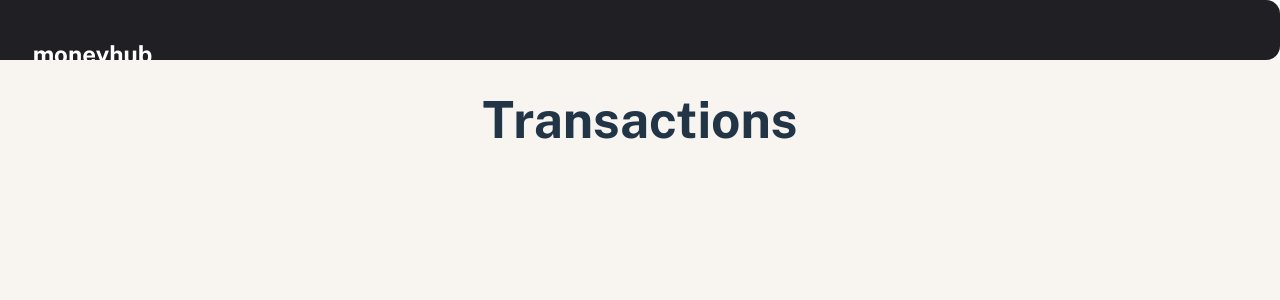
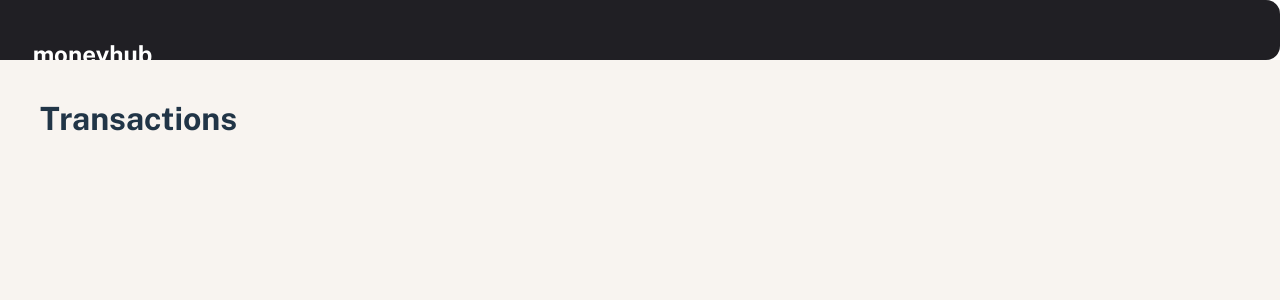
Before and after one commit to eddiemaceda11/Moneyhub, a React (Vite) app: page /transactions in a window 1280 px wide. Shown: the top 300 px of the page. Built offline with nearby package versions, Linux system fonts and the light colour scheme.

Commit message:
Add the styles for the .transactions-title class

```diff
--- a/src/features/transactions/transactions.css
+++ b/src/features/transactions/transactions.css
@@ -0,0 +1,13 @@
+.transactions-title {
+  width: 100%;
+  max-width: 1060px;
+  height: 56px;
+  font-size: 32px;
+  line-height: 120%;
+  padding: 8px 0px;
+  text-align: left;
+  font-weight: var(--font-bold);
+}
+
+.transactions-content-container {
+}
```
